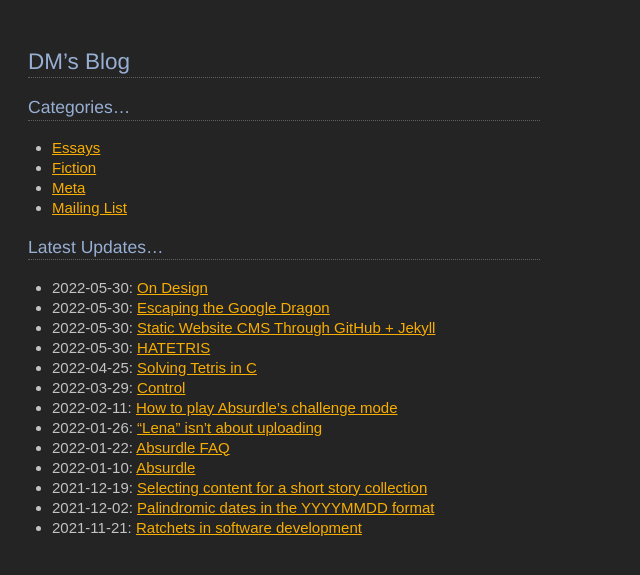
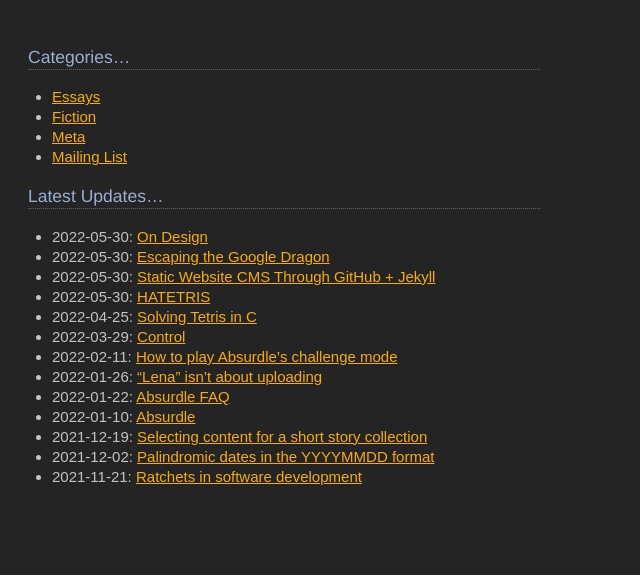
Before and after one commit to dmkgll/dmkgll, a Jekyll site: the page built from index.md, in a window 1280 px wide. Shown: the top 575 px of the page, without its empty margins (0-640 px from the left). Built offline with Jekyll 4.4.1, drawn with Linux system fonts in a browser that asks for light colours; our own code applies the rules of GitHub Pages for plain Markdown files.

Commit message:
Update index.md

```diff
--- a/index.md
+++ b/index.md
@@ -1,8 +1,6 @@
 ---
 layout: default
 ---
-
-# DM's Blog
 
 ### Categories...
 
```
